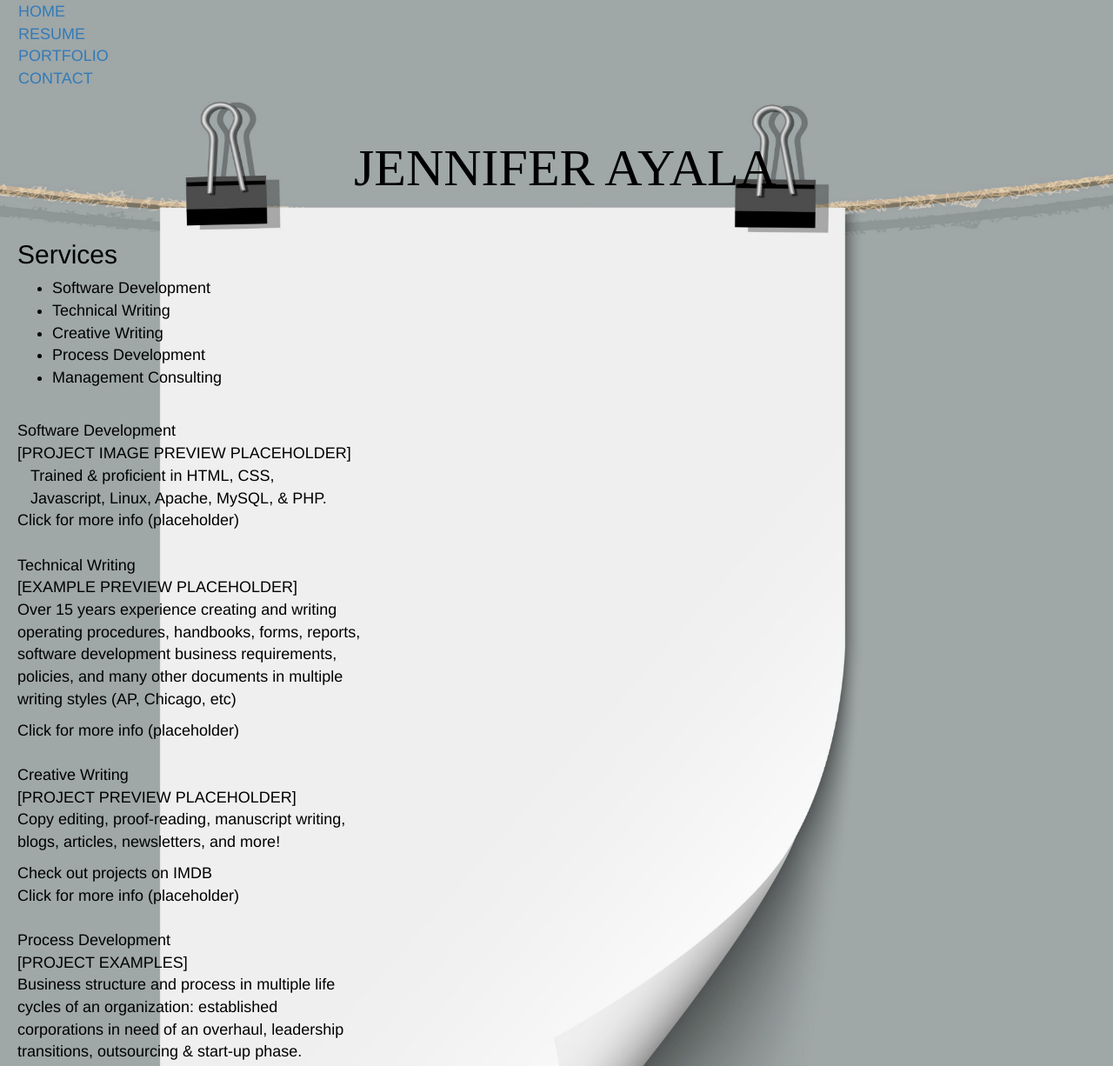
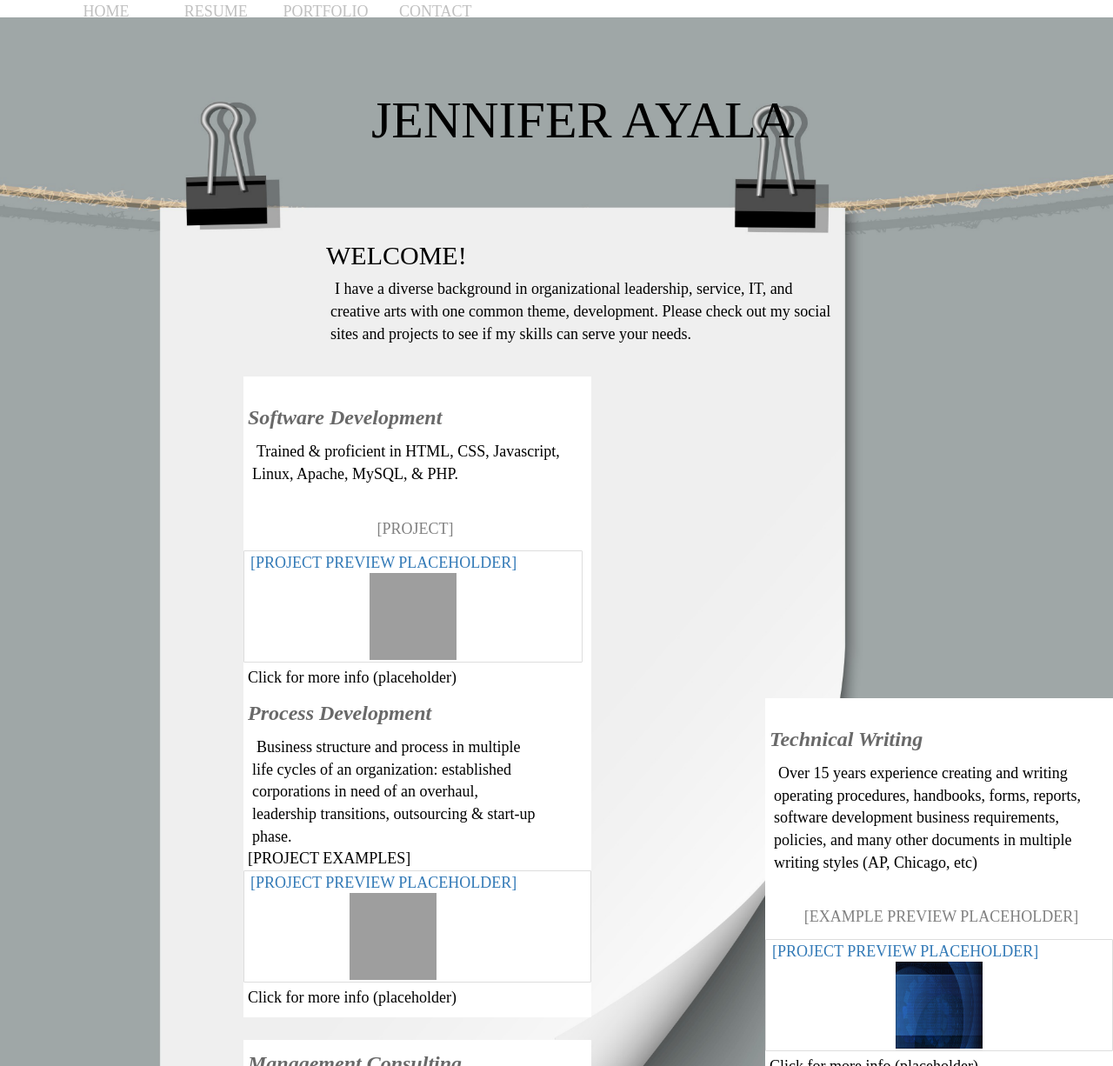
Before and after one commit to jenayala1/jenayala1.github.io, a plain HTML site: page index.html in a window 1280 px wide. Shown: the top 1226 px of the page at 87% size. Drawn offline with nearby package versions, Linux system fonts and the light colour scheme; grey boxes are pictures that could not be loaded.

Commit message:
Styling & content revisions to HTML & CSS

```diff
--- a/css/ja-css.css
+++ b/css/ja-css.css
@@ -1,28 +1,47 @@
-header {
+.header {
 	color: black;
 	font-family: "Lato-Bold";
+	margin-left: 40px;
+
 }
 
 body {
-	background-color: none;
+	background-color: transparent;
 	background-image: url(../img/blank-paper-sheet3.png);
 	background-position: right 20px;
-	background-size: 70%
-	font-family: "Play";
+	background-width: 80%;
+	background-height: 90%;
+	font-family: "oswald";
 	font-size: 18px;
 	color: black;
 	margin-left: 20px;
+	background-repeat: no-repeat;
+}
+
+.thumbnail {
+	display: block;
+	padding: 2px;
+	margin-bottom: 5px;
+	line-height: 1.25;
+	background-color: none;
+	border: 1px solid #ddd;
+	border-radius: 1px;
+	margin: left;
 
 }
 
+.thumbnail a>img, .thumbnail>img {
+	width: 100px;
+	height: 100px;
+	position: relative;
+}
 
 .header1 {
 	font-size: 60px;
 	font-family: "VastShadow-Regular";
 	text-align: center;
-	padding-bottom: 20px;
+	padding-bottom: 10px;
 	padding-top: 0px;
-	float: top;
 
 	}
 .headerd {
@@ -35,19 +54,99 @@ body {
 
 	}
 
+h4 {
+		text-align: center;
+		font-family: "Lato-Bold";
+		color: grey;
+		margin: bottom;
+		padding-bottom: 5px;
+		padding-top: 30px;
+	}
+.section-header1 {
+		color: dimgrey;
+		font-family: "Lato-Bold";
+		font-weight: bold;
+		text-decoration: underline;
+		font-size: 24px;
+		text-align: center;
+		padding-bottom: 10px;
+		padding-top: 10px;
+		width: 100%;
+
+	}
+
+.section-header2 {
+		color: dimgrey;
+		font-family: "Lato-Bold";
+		font-weight: bold;
+		font-style: italic;
+		font-size: 24px;
+		text-align: left;
+		padding-bottom: 10px;
+		padding-top: 10px;
+		width: 100%;
+
+	}
+.box {
+	display: block;
+	box-sizing: border-box;
+	width: 400px;
+	margin-left: 260px;
+	background-color: white;
+	text-indent: 5px;
+	padding-bottom: 10px;
+}
+
+.text {
+	padding-left: 10px;
+}
+
+#software {
+	padding-top: 20px;
+	padding-right: 10px;
+	float: left;
+
+}
+#technical {
+	padding-top: 20px;
+	float: right;
+	position: relative;
+	background-color: white;
+}
+
 .titledesc {
-	padding-top: 10px;
-	margin-left: 10px;
+	padding-top: 5px;
 }
 
 #contactinfo {
-	margin-left: 20px;
 	padding-top: 20px;
 }
 
+#myservices {
+	margin-top: 60px;
+	background-color: transparent;
+	width: 600px;
+	margin-left: 350px;
+}
+
+#creative {
+	margin-top: 20px;
+	padding-right: 10px;
+	float: left;
+	background-color: none;
+}
+
+
+#container-fluid {
+	padding: 5px;
+	margin: left;
+	position: relative;
+	display: block;
+
+}
 
 .row-summary {
-	font: "play";
+	font: "oswald";
 	font-size: 16px;
 	text-align: left;
 	}
@@ -64,15 +163,7 @@ button {
 
 }
 
-.box {
-	border-style: solid silver;
-	width: 400px;
-}
 
-
-#software {
-
-}
 
 footer {
 	position: bottom relative;
@@ -88,6 +179,24 @@ footer {
 	height: 110px;
 	box-sizing: border-box;
 	z-index: 15;
+}
+
+.column.nav {
+		width: 10%;
+		height: 40px;
+		list-style-type: none;
+		text-align: center;
+		display: inline-block;
+		box-sizing: border-box;
+
+	}
+
+.column.nav a  {
+		padding-bottom: none;
+		color: silver;
+		font-family: "oswald";
+		height: 30px;
+
 }
 
 .sidenav {
--- a/index.html
+++ b/index.html
@@ -10,61 +10,68 @@
 
 	</head>
 	<body>
+		<section class="header">
 			<nav class="navbar">
 				<div class="navrow">
-	      		<div class="column nav"><a href="#">HOME</a></div>
-				<div class="column nav"><a href="#">RESUME</a></div>
-				<div class="column nav"><a href="#">PORTFOLIO</a></div>
-				<div class="column nav"><a href="#">CONTACT</a></div>
+		      		<div class="column nav"><a href="#"> HOME </a></div>
+					<div class="column nav"><a href="#"> RESUME </a></div>
+					<div class="column nav"><a href="#"> PORTFOLIO </a></div>
+					<div class="column nav"><a href="#"> CONTACT </a></div>
 				</div>
     		</nav>
+			<br>
+			<div class="header1"> JENNIFER AYALA </div>
+		</section>
 
 		<br>
-		<div class="bioimg">
-			<div class="header1"> JENNIFER AYALA </div>
-		</div>
-		<h2>Services</h2>
-				<ul>
-					<li> Software Development </li>
-					<li> Technical Writing </li>
-					<li> Creative Writing </li>
-					<li> Process Development </li>
-					<li> Management Consulting </li>
-				</ul>
+		<div class="bioimg"></div>
+		<section class="box" id="myservices">
+			<h2> WELCOME! </h2>
+				<div class="text"> I have a diverse background in organizational leadership, service, IT, and creative arts with one common theme, development.  Please check out my social sites and projects to see if my skills can serve your needs. </div>
+		</section>
 			<br>
 		<section class="box" id="software">
-			<div class="section-header"> Software Development </div>
-			<div> [PROJECT IMAGE PREVIEW PLACEHOLDER] </div>
-			<div class="container-fluid">Trained & proficient in HTML, CSS, Javascript, Linux, Apache, MySQL, & PHP. </div>
+			<div class="section-header2"> Software Development </div>
+				<div class="text">Trained & proficient in HTML, CSS, Javascript, Linux, Apache, MySQL, & PHP. </div>
+				<h4> [PROJECT] </h4>
+					<a href="#" class="thumbnail">[PROJECT PREVIEW PLACEHOLDER] <img src="/img/retro-microphone.jpg" alt="Image Placeholder">
+					</a>
 				<div id="sdprojects"> Click for more info (placeholder)</div>
 		</section>
 		<br>
 		<section class="box" id="technical">
-			<div class="section-header"> Technical Writing </div>
-			<div> [EXAMPLE PREVIEW PLACEHOLDER] </div>
-			<p> Over 15 years experience creating and writing operating procedures, handbooks, forms, reports, software development business requirements, policies, and many other documents in multiple writing styles (AP, Chicago, etc)</p>
+			<div class="section-header2"> Technical Writing </div>
+				<div class="text"> Over 15 years experience creating and writing operating procedures, handbooks, forms, reports, software development business requirements, policies, and many other documents in multiple writing styles (AP, Chicago, etc)</div>
+				<h4> [EXAMPLE PREVIEW PLACEHOLDER] </h4>
+					<a href="#" class="thumbnail">[PROJECT PREVIEW PLACEHOLDER] <img src="/img/technology-background.jpg" alt="Image Placeholder">
+					</a>
 					<div id="twprojects"> Click for more info (placeholder)</div>
 		</section>
 		<br>
 		<section class="box" id="creative">
-			<div class="section-header"> Creative Writing </div>
-			<div> [PROJECT PREVIEW PLACEHOLDER] </div>
-			<p> Copy editing, proof-reading, manuscript writing, blogs, articles, newsletters, and more!</p>
+			<div class="section-header2"> Creative Writing </div>
+				<div class="text"> Copy editing, proof-reading, manuscript writing, blogs, articles, newsletters, and more!</div>
 					<div id="imdb"> Check out projects on IMDB</div>
+					<a href="#" class="thumbnail">[PROJECT PREVIEW PLACEHOLDER] <img src="/img/bouquet-of-plumeria-flowers.jpg" alt="Image Placeholder">
+					</a>
 				<div id="cwprojects"> Click for more info (placeholder)</div>
 		</section>
 		<br>
 		<section class="box" id="process">
-			<div class="section-header"> Process Development </div>
+			<div class="section-header2"> Process Development </div>
+				<div class="text"> Business structure and process in multiple life cycles of an organization: established corporations in need of an overhaul, leadership transitions, outsourcing & start-up phase.</div>
 				<div> [PROJECT EXAMPLES] </div>
-			<p> Business structure and process in multiple life cycles of an organization: established corporations in need of an overhaul, leadership transitions, outsourcing & start-up phase.</p>
+				<a href="#" class="thumbnail">[PROJECT PREVIEW PLACEHOLDER] <img src="/img/tulips.jpg" alt="Image Placeholder">
+				</a>
 				<div id="processexamples"> Click for more info (placeholder)</div>
 		</section>
 		<br>
 		<section class="box" id="mgmtconsult">
-			<div class="section-header"> Management Consulting </div>
-			<div> [PREVIEW PLACEHOLER] </div>
-			<p> Company growth through performance management from entry level to executive leadership.  Identifying obstacles, driving company objectives and values through individual and team benchmarks. </p>
+			<div class="section-header2"> Management Consulting </div>
+				<div class="text"> Company growth through performance management from entry level to executive leadership.  Identifying obstacles, driving company objectives and values through individual and team benchmarks. </div>
+				<div> [PROJECT EXAMPLES] </div>
+				<a href="#" class="thumbnail">[PROJECT PREVIEW PLACEHOLDER] <img src="/img/abstract-summer-background.png" alt="Image Placeholder">
+				</a>
 				<div id="mgmtmoreinfo"> Click for more info (placeholder)</div>
 		</section>
 		<br>
@@ -81,7 +88,8 @@
 	</body>
 	<hr>
 	<footer>
-		<div class="container">Footer Placeholder </div>
-		<div>[Links Placeholder] LINKED IN, IMDB, OTHER SOCIAL MEDIA ICONS</div>
+		<div class="footer"> [Links Placeholder - OTHER SOCIAL MEDIA ICONS] </div>
+		<div id="linkedin" a href="https://www.linkedin.com/in/jennifer-ayala-sa/" target="_blank">LinkedIn </a>
+		</div>
 	</footer>
 </html>
```
Also changed, not shown: ja-template.html (+10 -16 lines), resume.html (+3 -3 lines), 1 other file. Lines whose indentation alone changed are shown as unchanged.
